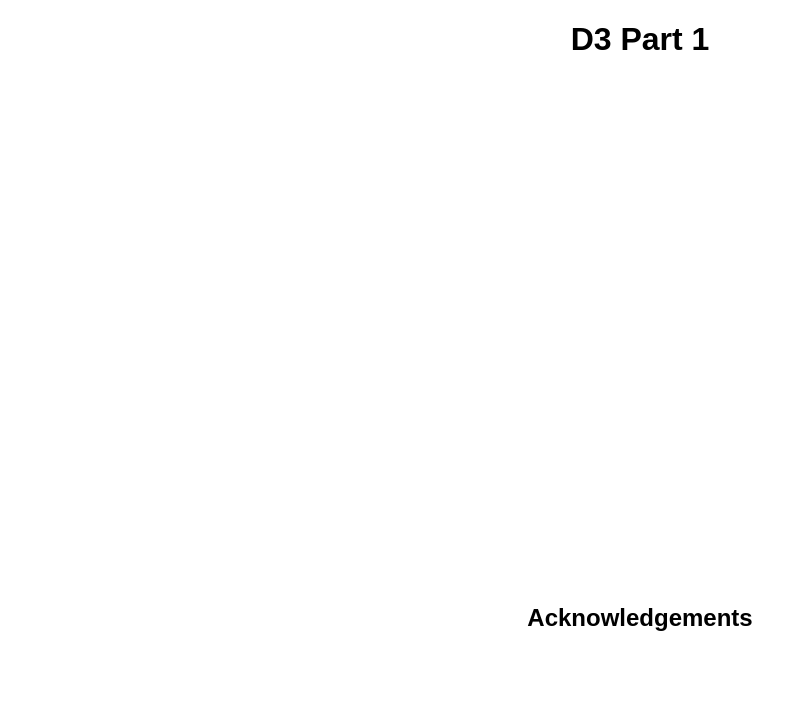
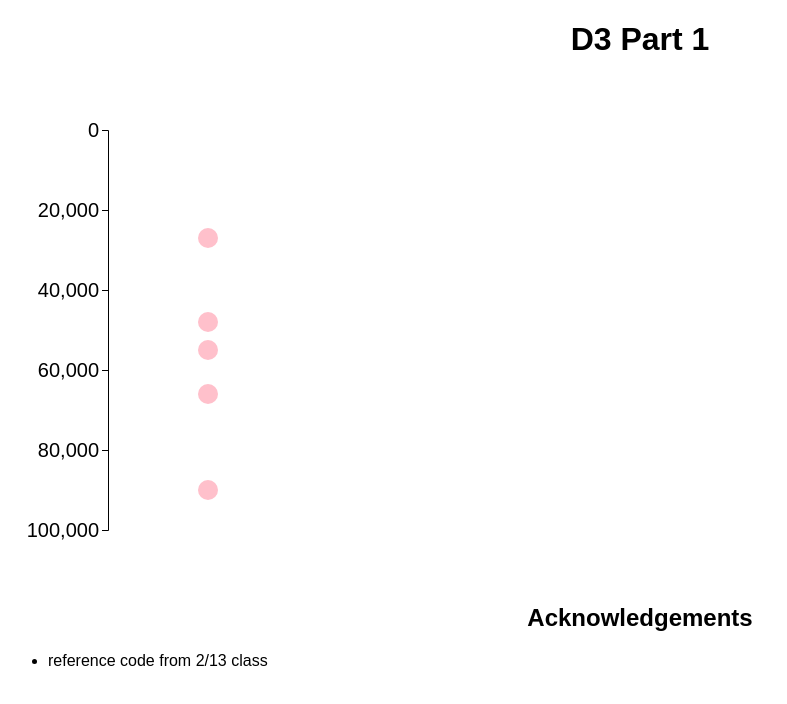
Before and after one commit to DS4200-S23-Class/ic-07-adriannaliu, a plain HTML site: page index.html in a window 1280 px wide. Shown: the whole page, without its empty margins (0-787 px from the left). Drawn offline with Linux system fonts and the light colour scheme.

Commit message:
got points and axis working

```diff
--- a/index.html
+++ b/index.html
@@ -12,6 +12,9 @@
     <div id="frame"></div>
 
     <h2 class="centered">Acknowledgements</h2>
+    <ul>
+      <li>reference code from 2/13 class</li>
+    </ul>
 
     <script src="main.js"></script>
   </body>
--- a/main.js
+++ b/main.js
@@ -15,25 +15,33 @@ let frame = d3
   .attr("width", FRAME_WIDTH)
   .attr("class", "frame");
 
-// // setting up scaling functions
-// const MAX_Y = d3.max(data, (d) => {
-//   return d;
-// });
+// setting up scaling functions
+const MAX_Y = d3.max(data, (d) => {
+  return d;
+});
 
-// const Y_SCALE = d3
-//   .scaleLinear()
-//   .domain([0, VIS_WIDTH])
-//   .range([0, MAX_Y + 10000]);
+const Y_SCALE = d3
+  .scaleLinear()
+  .domain([0, MAX_Y + 10000])
+  .range([0, VIS_HEIGHT]);
 
-// // adding points
-// frame
-//   .selectAll("points")
-//   .data(data)
-//   .enter()
-//   .append("circle")
-//   .attr("cx", MARGINS.left)
-//   .attr("cy", (d) => {
-//     return Y_SCALE(d) - MARGINS.top;
-//   })
-//   .attr("r", 20)
-//   .attr("class", "points");
+// adding points
+frame
+  .selectAll("points")
+  .data(data)
+  .enter()
+  .append("circle")
+  .attr("cx", MARGINS.left * 4)
+  .attr("cy", (d) => {
+    return Y_SCALE(d) + MARGINS.top;
+  })
+  .attr("r", 10)
+  .attr("fill", "pink")
+  .attr("class", "points");
+
+// add an axis
+frame
+  .append("g")
+  .attr("transform", "translate(" + MARGINS.left * 2 + "," + MARGINS.top + ")")
+  .call(d3.axisLeft(Y_SCALE).ticks(4))
+  .attr("font-size", "20px");
```
